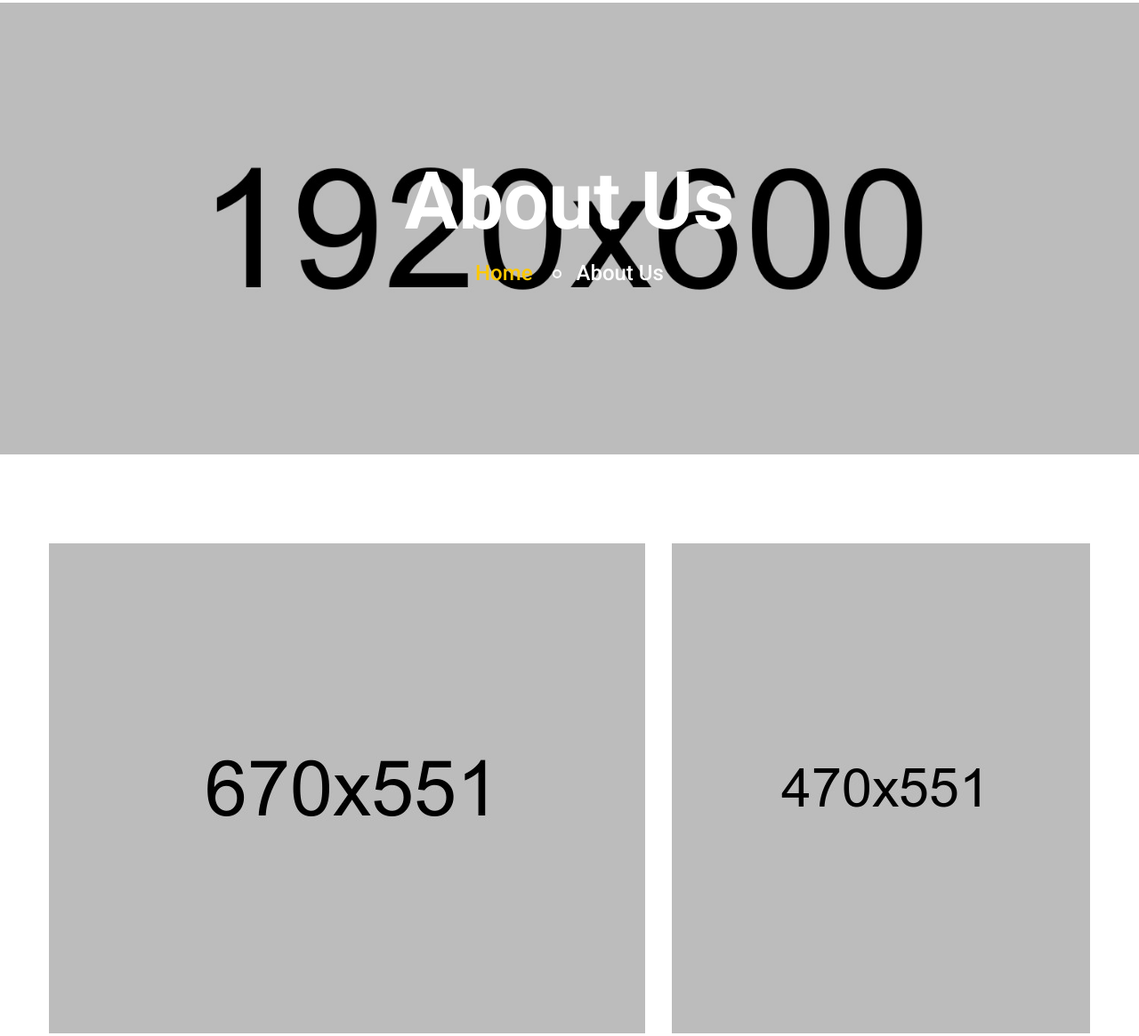
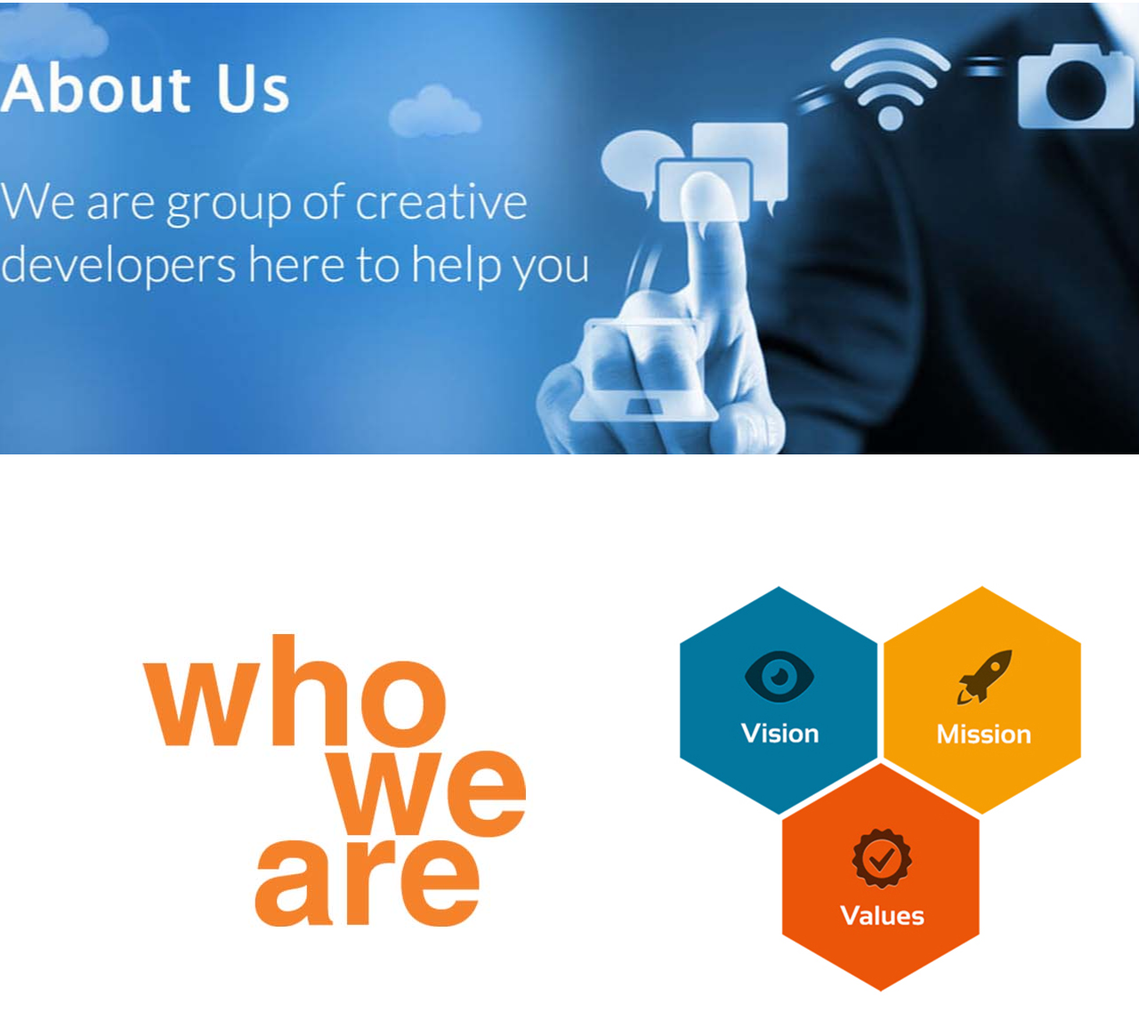
Before and after one commit to VikasiniN/ripsiltech, a plain HTML site: page about_us.html in a window 1280 px wide. Shown: the part 134-1299 px from the top of the page at 89% size. Drawn offline with nearby package versions, Linux system fonts and the light colour scheme.

Commit message:
changes in images

```diff
--- a/about_us.html
+++ b/about_us.html
@@ -150,16 +150,16 @@
     <!-- slider-start -->
     <div class="slider-area">
         <div class="page-title">
-            <div class="single-slider slider-height slider-height-breadcrumb d-flex align-items-center" style="background-image: url(img/bg/others_bg.jpg);">
+            <div class="single-slider slider-height slider-height-breadcrumb d-flex align-items-center" style="background-image: url(creativeimages/AboutUs.jpg);">
                 <div class="container">
                     <div class="row">
                         <div class="col-xl-12">
                             <div class="slider-content slider-content-breadcrumb text-center">
-                                <h1 class="white-color f-700">About Us</h1>
+                               <!--  <h1 class="white-color f-700">About Us</h1> -->
                                 <nav class="text-center" aria-label="breadcrumb">
                                     <ol class="breadcrumb justify-content-center">
-                                        <li class="breadcrumb-item"><a href="#">Home</a></li>
-                                        <li class="breadcrumb-item active" aria-current="page">About Us</li>
+                                        <!-- <li class="breadcrumb-item"><a href="#">Home</a></li>
+                                        <li class="breadcrumb-item active" aria-current="page">About Us</li> -->
                                     </ol>
                                 </nav>
                             </div>
@@ -176,7 +176,7 @@
             <div class="row">
                 <div class="col-xl-7 col-lg-7">
                     <div class="about-img mb-55">
-                        <img src="img/about/about_details_left_img.jpg" alt="">
+                        <img src="creativeimages/Who we are.jpg" alt="">
                     </div>
                     <div class="about-title-section about-title-section-2 mb-30">
                         <h1>Who We Are</h1>
@@ -185,7 +185,7 @@
                 </div>
                 <div class="col-xl-5 col-lg-5">
                     <div class="about-img mb-55">
-                        <img src="img/about/about_details_right_img.jpg" alt="">
+                        <img src="creativeimages/Vision & miassion.jpg" alt="">
                     </div>
                     <div class="about-title-section about-title-section-2 mb-30">
                         <h1>Our Mission Vission</h1>
```
Also changed, not shown: index.html (+3 -3 lines), creativeimages/AboutUs.jpg (added), creativeimages/Banner.jpg (added), creativeimages/Image.jpg (added), creativeimages/Ripsil tesh.png (added), creativeimages/Vision & miassion.jpg (added), creativeimages/Who we are.jpg (added), img/slider/Banner.jpg (added), 1 other file.
